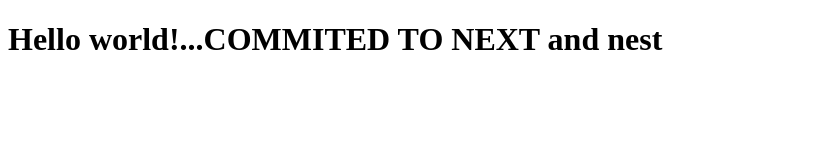
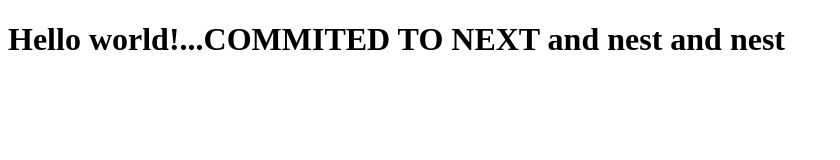
Before and after one commit to sukhepadda/HTML, a plain HTML site: page index.html in a window 1280 px wide. Shown: the whole page, without its empty margins (0-840 px from the left). Drawn offline with Linux system fonts and the light colour scheme.

Commit message:
Update index.html

```diff
--- a/index.html
+++ b/index.html
@@ -7,6 +7,6 @@
   <title>Hello</title>
 </head>
 <body>
-  <h1>Hello world!...COMMITED TO NEXT and nest</h1>
+  <h1>Hello world!...COMMITED TO NEXT and nest and nest</h1>
 </body>
 </html>
```
